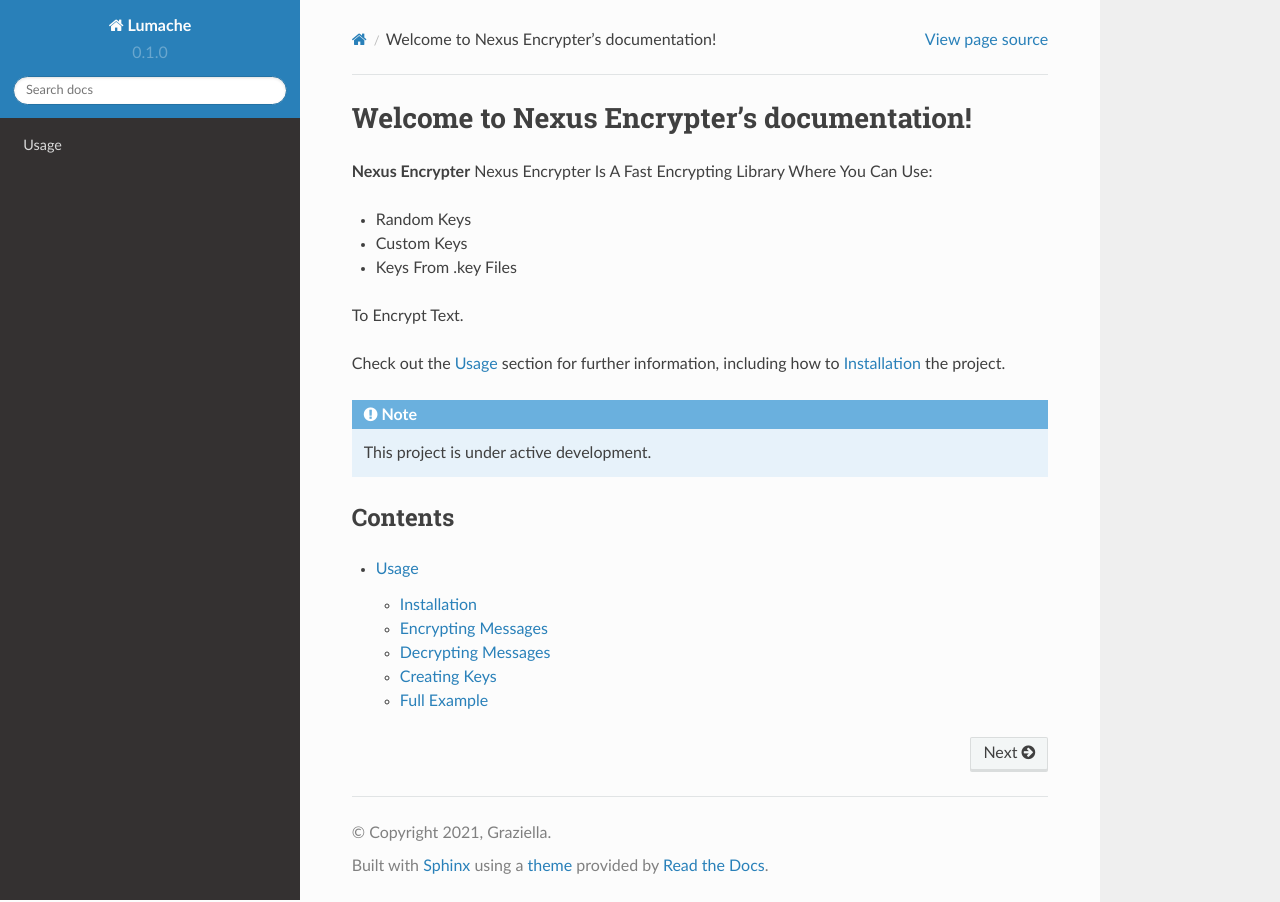
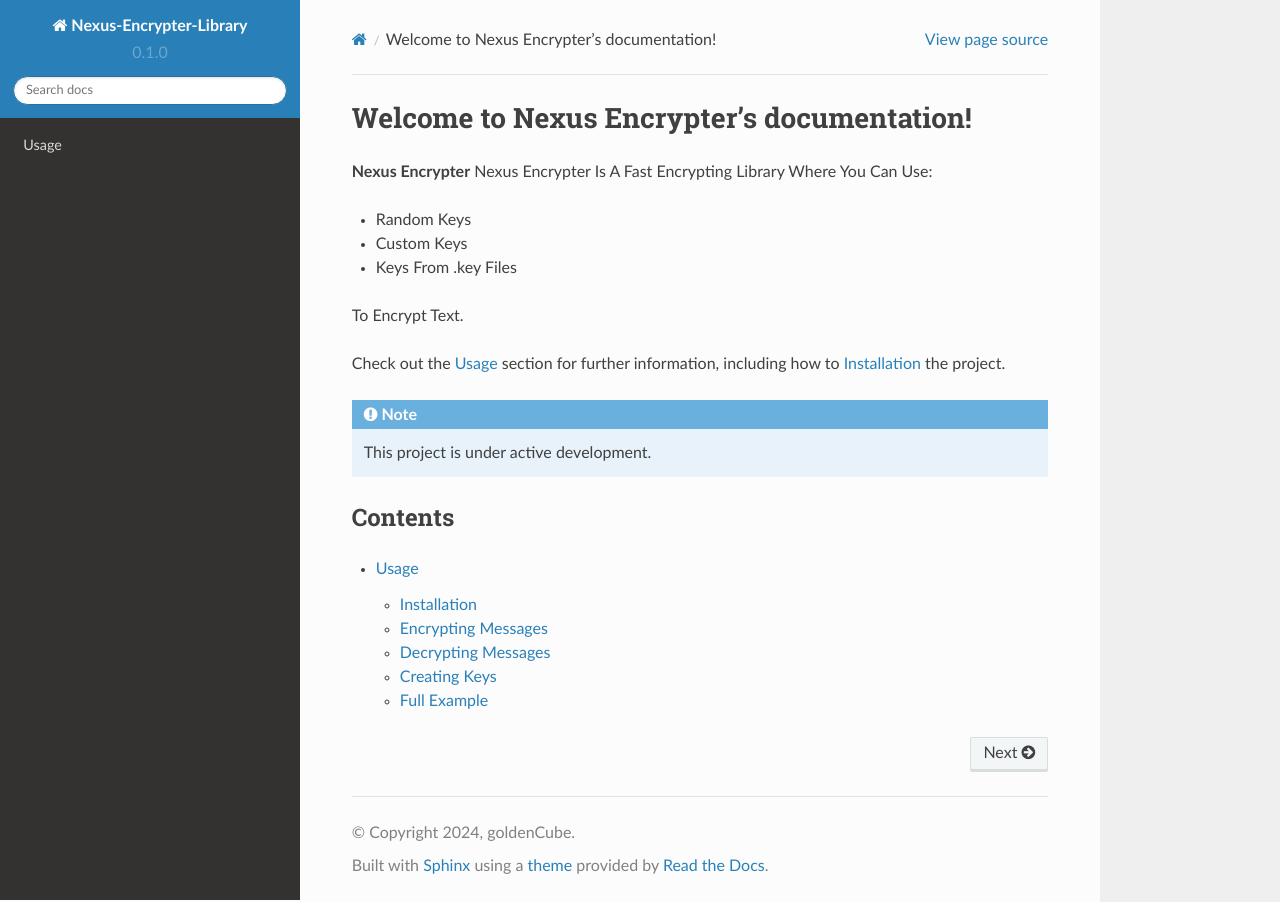
Before and after one commit to randomaccountineed/Nexus-Encrypter-Library, a Sphinx documentation site: the page built from docs/source/index.rst, in a window 1280 px wide. Built offline with Sphinx 7.4.7 and the Read the Docs theme 2.0.0, drawn with Linux system fonts in a browser that asks for light colours.

Commit message:
Update conf.py

```diff
--- a/docs/source/conf.py
+++ b/docs/source/conf.py
@@ -2,9 +2,9 @@
 
 # -- Project information
 
-project = 'Lumache'
-copyright = '2021, Graziella'
-author = 'Graziella'
+project = 'Nexus-Encrypter-Library'
+copyright = '2024, goldenCube'
+author = 'goldencube.dev'
 
 release = '0.1'
 version = '0.1.0'
```
